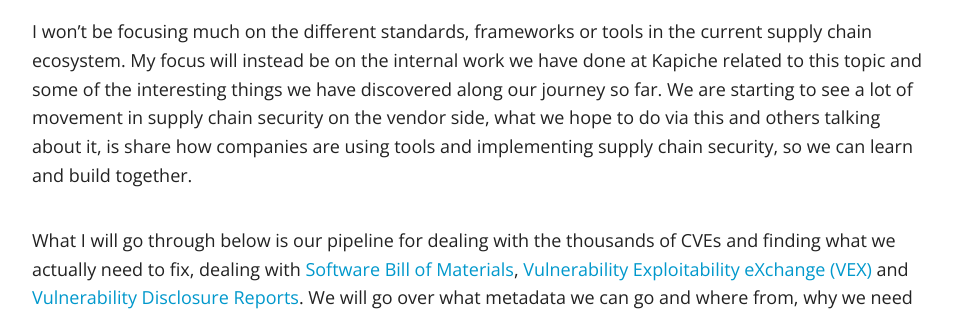
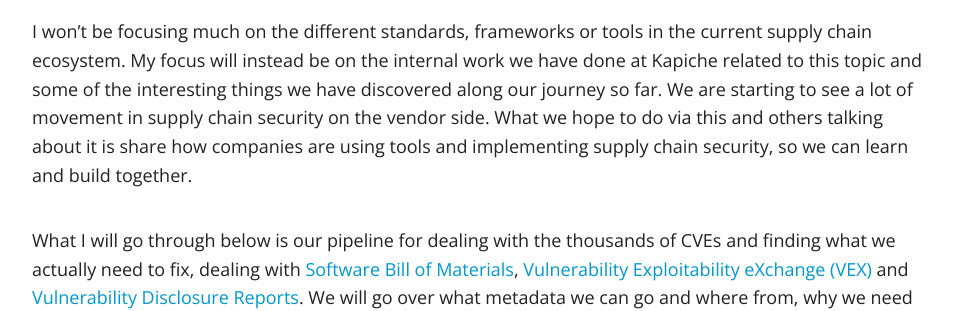
Before and after one commit to Kapiche/kapiche.github.io, a Jekyll site: the page built from _posts/2023-02-21-using-nlp-for-compliance-part-2.md, in a window 1280 px wide and 900 px high, scrolled down 1206 px. Shown: the part 241-552 px from the top of the window, without its empty margins (158-1123 px from the left). Built offline with Jekyll 4.4.1, drawn with Linux system fonts in a browser that asks for light colours; nearby versions of some CDN libraries.

```diff
--- a/_posts/2023-02-21-using-nlp-for-compliance-part-2.md
+++ b/_posts/2023-02-21-using-nlp-for-compliance-part-2.md
@@ -19,7 +19,7 @@ https://blog.gitguardian.com/supply-chain-security-what-is-the-slsa-part-i/amp/
 
 *Use case H: Company B generates [Software Bill of Materials](https://www.cisa.gov/sbom) on every release of both binaries and container images of all its microservices, which occur at least daily. It also generates SBOM of any major piece of software it runs e.g. ELT Tool, Dependency Track for every release we use. They want to know when or if a CVE appears in the output. They don't want to have to search through daily or wait for a breach to happen to know they were affected.*
 
-I won’t be focusing much on the different standards, frameworks or tools in the current supply chain ecosystem. My focus will instead be on the internal work we have done at Kapiche related to this topic and some of the interesting things we have discovered along our journey so far. We are starting to see a lot of movement in supply chain security on the vendor side, what we hope to do via this and others talking about it, is share how companies are using tools and implementing supply chain security, so we can learn and build together.
+I won’t be focusing much on the different standards, frameworks or tools in the current supply chain ecosystem. My focus will instead be on the internal work we have done at Kapiche related to this topic and some of the interesting things we have discovered along our journey so far. We are starting to see a lot of movement in supply chain security on the vendor side. What we hope to do via this and others talking about it is share how companies are using tools and implementing supply chain security, so we can learn and build together.
 
 What I will go through below is our pipeline for dealing with the thousands of CVEs and finding what we actually need to fix, dealing with [Software Bill of Materials](https://www.cisa.gov/sbom), [Vulnerability Exploitability eXchange (VEX)](https://cyclonedx.org/capabilities/vex/) and [Vulnerability Disclosure Reports](https://cyclonedx.org/capabilities/vdr/). We will go over what metadata we can go and where from, why we need and for what purpose and how it can make our lives easier in identifying what to fix and when.
 
```
